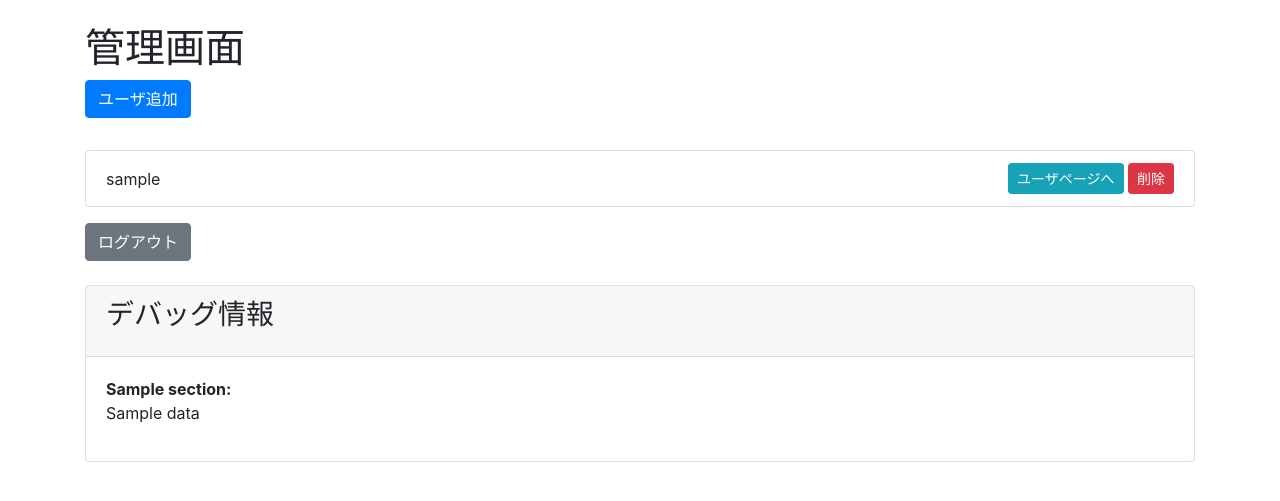
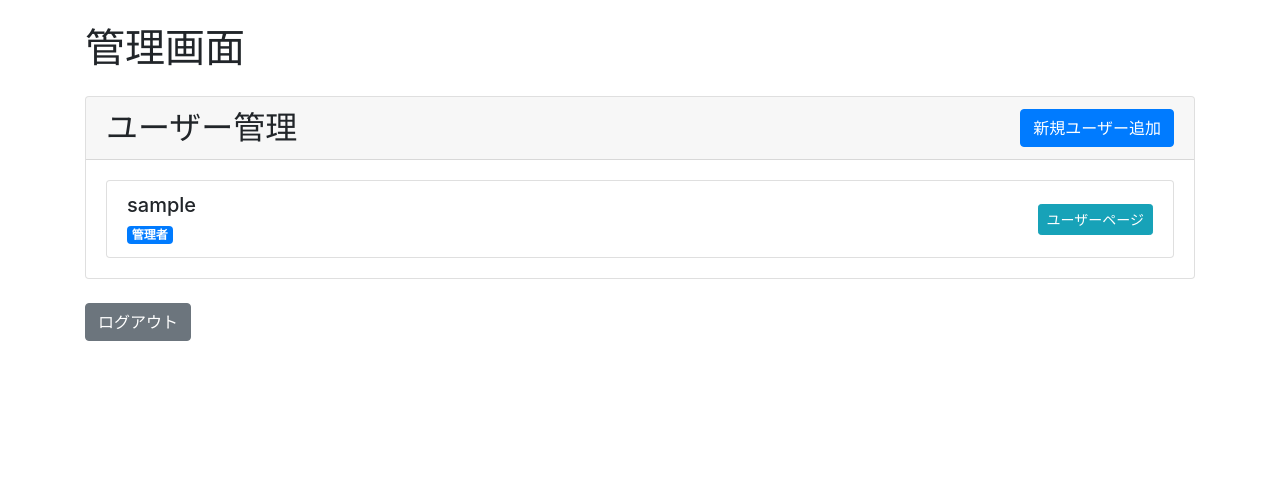
Before and after one commit to honjobunseki/jizen, a Flask app: template templates/admin.html in a window 1280 px wide. Shown: the top 501 px of the page. Run offline with Flask 3, Linux system fonts and the light colour scheme; tables that the repository leaves empty hold one stand-in row (values such as "Sample post"); the template is opened without the code that fills it: values that come from a table or form of the project are taken from there, most other values are stand-ins (such as "Sample title", 1, 10 or a date in 2020); some libraries are stand-ins or nearby versions.

Commit message:
Update admin.html

```diff
--- a/templates/admin.html
+++ b/templates/admin.html
@@ -3,14 +3,12 @@
 <head>
     <meta charset="UTF-8">
     <title>管理画面</title>
-    <!-- Bootstrap CSS -->
     <link rel="stylesheet" href="https://stackpath.bootstrapcdn.com/bootstrap/4.5.2/css/bootstrap.min.css">
 </head>
 <body>
     <div class="container mt-4">
-        <h1>管理画面</h1>
+        <h1 class="mb-4">管理画面</h1>
 
-        <!-- フラッシュメッセージ -->
         {% with messages = get_flashed_messages(with_categories=true) %}
             {% if messages %}
                 {% for category, message in messages %}
@@ -19,19 +17,34 @@
             {% endif %}
         {% endwith %}
 
-        <p><a href="{{ url_for('add_user') }}" class="btn btn-primary mb-3">ユーザ追加</a></p>
-
-        <!-- ユーザーリスト -->
+        <div class="card mb-4">
+            <div class="card-header d-flex justify-content-between align-items-center">
+                <h2 class="mb-0">ユーザー管理</h2>
+                <a href="{{ url_for('add_user') }}" class="btn btn-primary">新規ユーザー追加</a>
+            </div>
+            <div class="card-body">
                 <div class="list-group">
                     {% for user in users %}
                         <div class="list-group-item">
                             <div class="d-flex justify-content-between align-items-center">
-                        <span>{{ user.username }}</span>
                                 <div>
-                            <a href="{{ url_for('user_page', username=user.username) }}" class="btn btn-info btn-sm">ユーザページへ</a>
-                            {% if user.username != 'honjobunseki' %}
-                                <form action="{{ url_for('delete_user', user_id=user.id) }}" method="POST" style="display: inline;">
-                                    <button type="submit" class="btn btn-danger btn-sm" onclick="return confirm('本当に削除しますか？')">削除</button>
+                                    <h5 class="mb-1">{{ user.username }}</h5>
+                                    {% if user.is_admin %}
+                                        <span class="badge badge-primary">管理者</span>
+                                    {% endif %}
+                                </div>
+                                <div>
+                                    <a href="{{ url_for('user_page', username=user.username) }}"
+                                       class="btn btn-info btn-sm">ユーザーページ</a>
+                                    {% if not user.is_admin %}
+                                        <form action="{{ url_for('delete_user', user_id=user.id) }}"
+                                              method="POST"
+                                              style="display: inline;">
+                                            <button type="submit"
+                                                    class="btn btn-danger btn-sm"
+                                                    onclick="return confirm('本当に削除しますか？')">
+                                                削除
+                                            </button>
                                         </form>
                                     {% endif %}
                                 </div>
@@ -39,38 +52,13 @@
                         </div>
                     {% endfor %}
                 </div>
-
-        <p class="mt-3"><a href="{{ url_for('logout') }}" class="btn btn-secondary">ログアウト</a></p>
-
-        <!-- デバッグ情報 -->
-        {% if debug_info %}
-            <div class="card mt-4">
-                <div class="card-header">
-                    <h3 class="card-title">デバッグ情報</h3>
-                </div>
-                <div class="card-body">
-                    {% for section, data in debug_info.items() %}
-                        <div class="mb-3">
-                            <strong>{{ section }}:</strong>
-                            {% if data is mapping %}
-                                <ul class="list-unstyled ml-3">
-                                {% for key, value in data.items() %}
-                                    <li><em>{{ key }}:</em> {{ value }}</li>
-                                {% endfor %}
-                                </ul>
-                            {% else %}
-                                <p>{{ data }}</p>
-                            {% endif %}
-                        </div>
-                    {% endfor %}
             </div>
         </div>
-        {% endif %}
+
+        <a href="{{ url_for('logout') }}" class="btn btn-secondary">ログアウト</a>
     </div>
 
-    <!-- Bootstrap JS と jQuery -->
     <script src="https://code.jquery.com/jquery-3.5.1.slim.min.js"></script>
-    <script src="https://cdn.jsdelivr.net/npm/@popperjs/core@2.5.4/dist/umd/popper.min.js"></script>
-    <script src="https://stackpath.bootstrapcdn.com/bootstrap/4.5.2/js/bootstrap.min.js"></script>
+    <script src="https://cdn.jsdelivr.net/npm/bootstrap@4.5.2/dist/js/bootstrap.bundle.min.js"></script>
 </body>
 </html>
```
Lines whose indentation alone changed are shown as unchanged.
